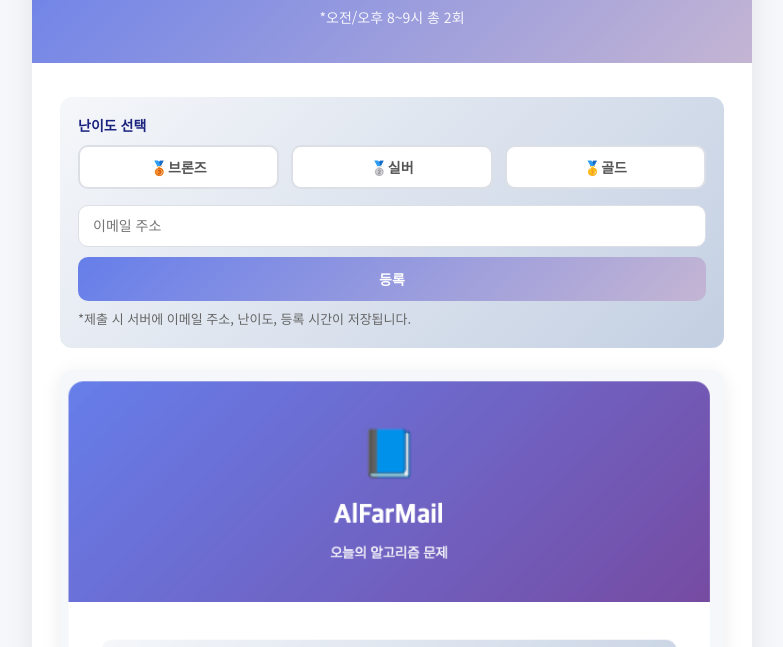
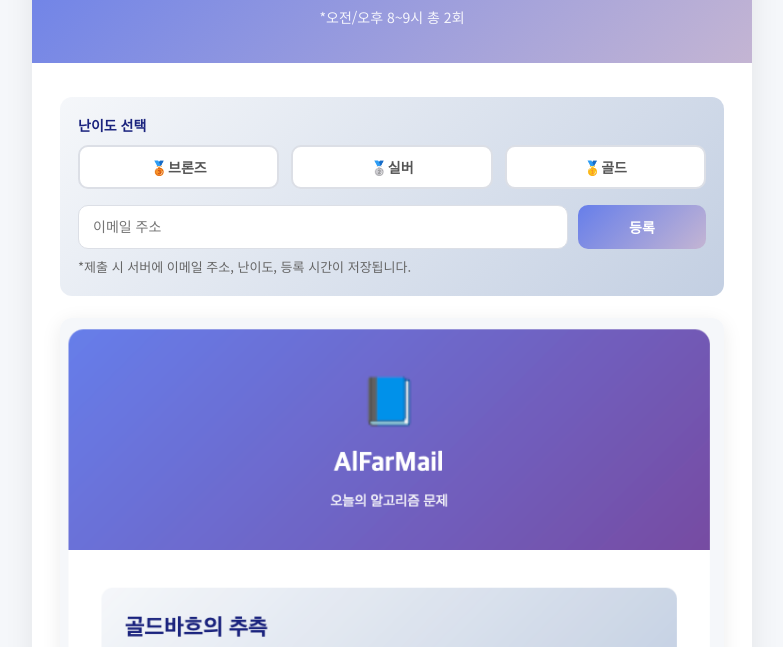
Before and after one commit to fullth/AlFarMail-Subscribe, a plain HTML site: page index.html in a window 1280 px wide. Shown: the part 153-800 px from the top of the page, without its empty margins (248-1031 px from the left). Drawn offline with Linux system fonts and the light colour scheme.

Commit message:
refactor: 이메일과 등록 버튼을 같은 행에 5:1 비율로 배치
- flex-direction: column 제거하여 가로 배치
- 이메일 입력: flex: 5
- 등록 버튼: flex: 1

```diff
--- a/css/style.css
+++ b/css/style.css
@@ -140,12 +140,11 @@ body {
 .form {
     margin-top: 10px;
     display: flex;
-    flex-direction: column;
     gap: 10px;
 }
 
 .input {
-    width: 100%;
+    flex: 5;
     padding: 12px 14px;
     border: 1px solid #dcdfe6;
     border-radius: 10px;
@@ -161,7 +160,7 @@ body {
 }
 
 .btn {
-    width: 100%;
+    flex: 1;
     background: linear-gradient(135deg, var(--primary-a) 0%, var(--primary-b) 100%);
     color: #fff;
     border: none;
```
